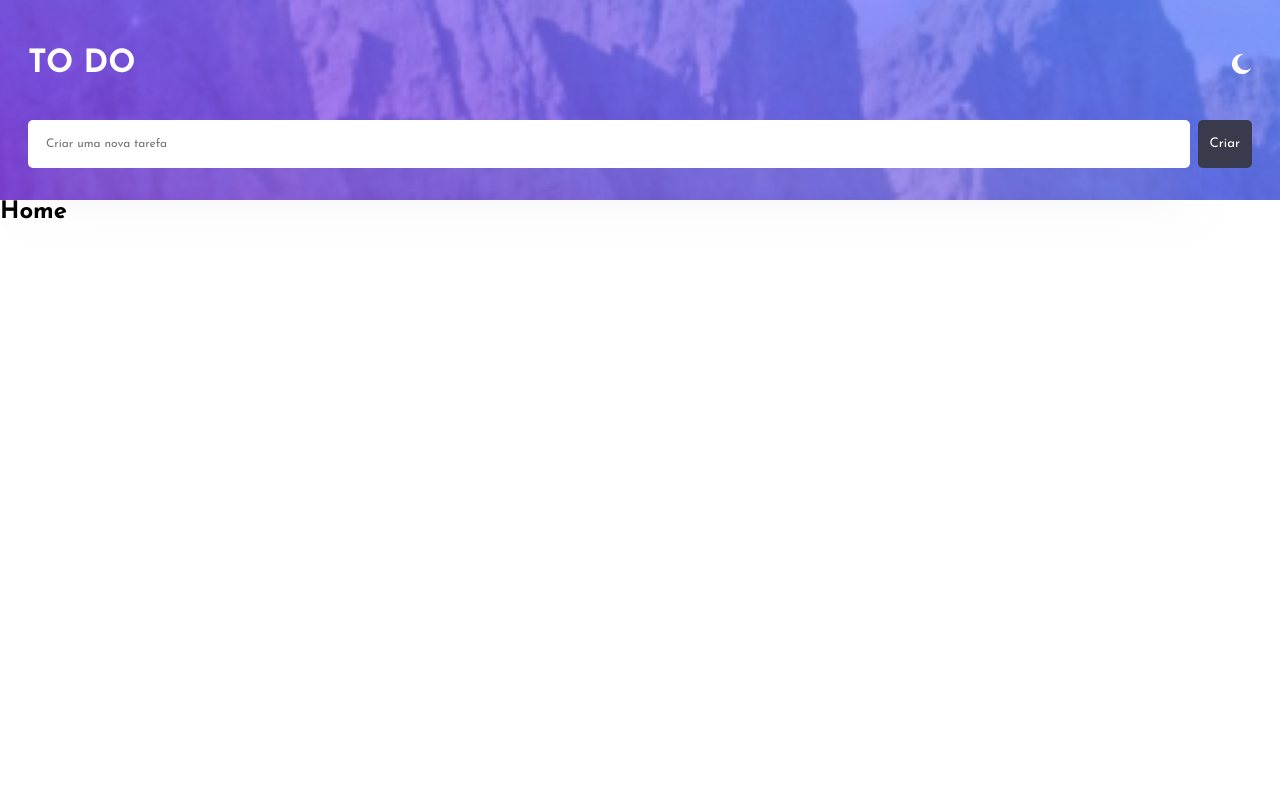
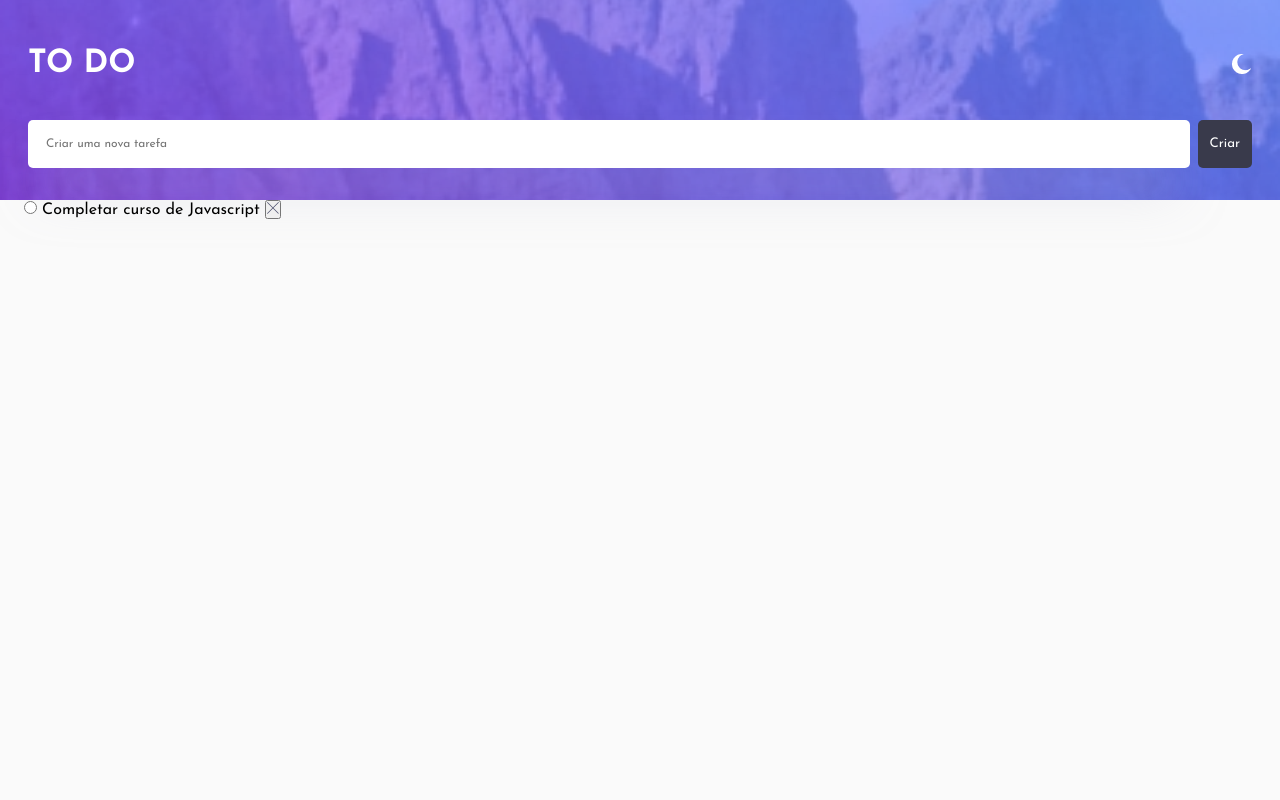
Before and after one commit to Augusto-Valerio/todo-app, a Node server app: page / in a window 1280 px wide. Run offline with Node 20, Linux system fonts and the light colour scheme; some libraries are stand-ins or nearby versions.

Commit message:
adição da imagem do x e início do main

```diff
--- a/public/CSS/styles.css
+++ b/public/CSS/styles.css
@@ -9,7 +9,9 @@
     --bg-header-mobile: url(../imagens/bg-header-mobile-light.png);
     --input-box-shadow: rgba(194, 195, 214, 0.50);
     --input-color: #494C6B;
-    --button-color: #393A4B;;
+    --button-color: #393A4B;
+    --bg-main: #FAFAFA;
+    --bg-tarefas: #FFF;
 }
 
 header {
@@ -58,3 +60,14 @@ header form button {
     background: var(--button-color);
     color: #fff;
 }
+
+main
+{
+    background: var(--bg-main);
+    min-height: calc(100vh - 12.5rem);
+    padding-inline: 1.5rem;
+}
+
+.tarefas {
+    background: var(--bg-tarefas);
+}
--- a/views/home.handlebars
+++ b/views/home.handlebars
@@ -1 +1,14 @@
-<h2>Home</h2>
+<main>
+    <sction class="tarefas">
+        <div class="tarefa">
+            <form action="">
+                <input type="radio" id="tarefa-1">
+                <label for="tarefa-1">Completar curso de Javascript</label>
+
+                <button>
+                    <img src="/imagens/x-icon.png" alt="ícone de X para excluir a tarefa">
+                </button>
+            </form>
+        </div>
+    </sction>
+</main>
```
Also changed, not shown: public/imagens/x-icon.png (added).
